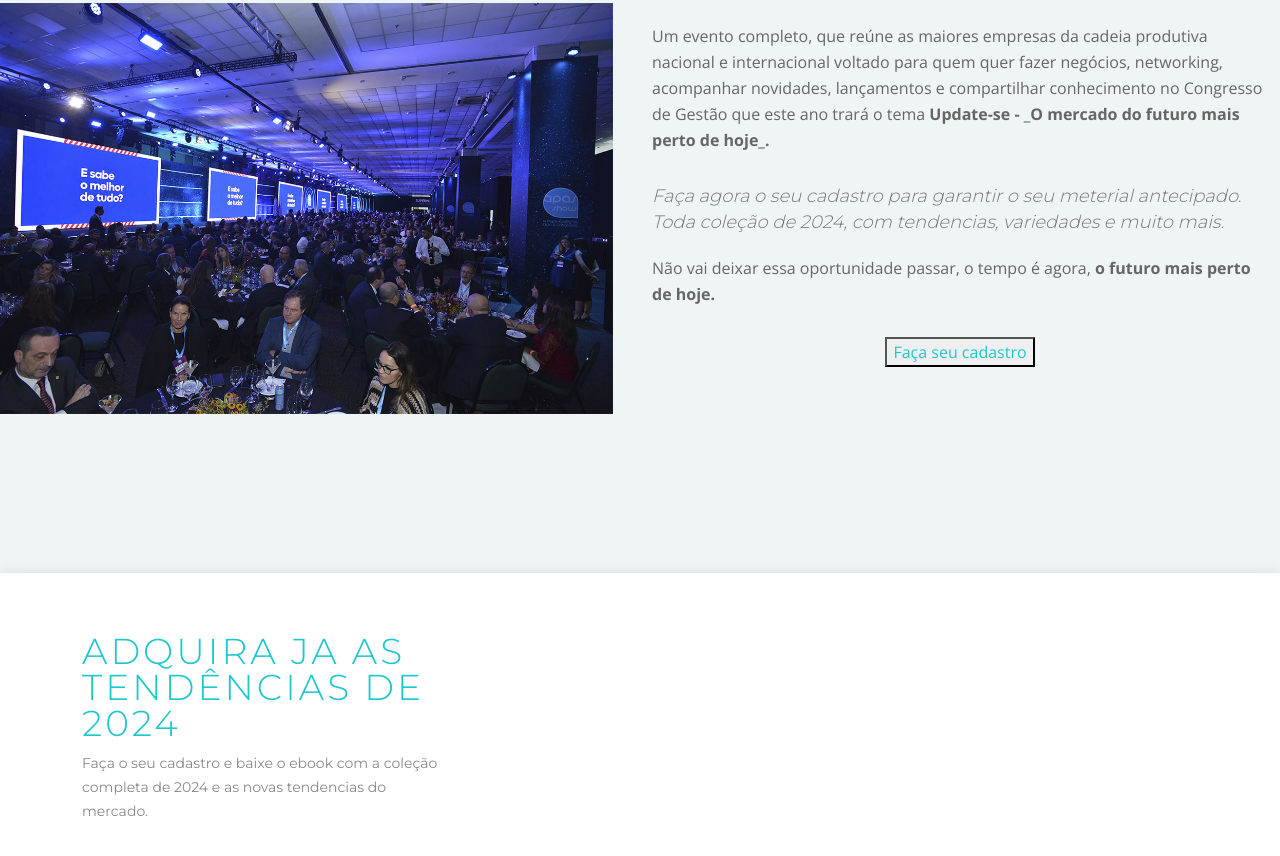
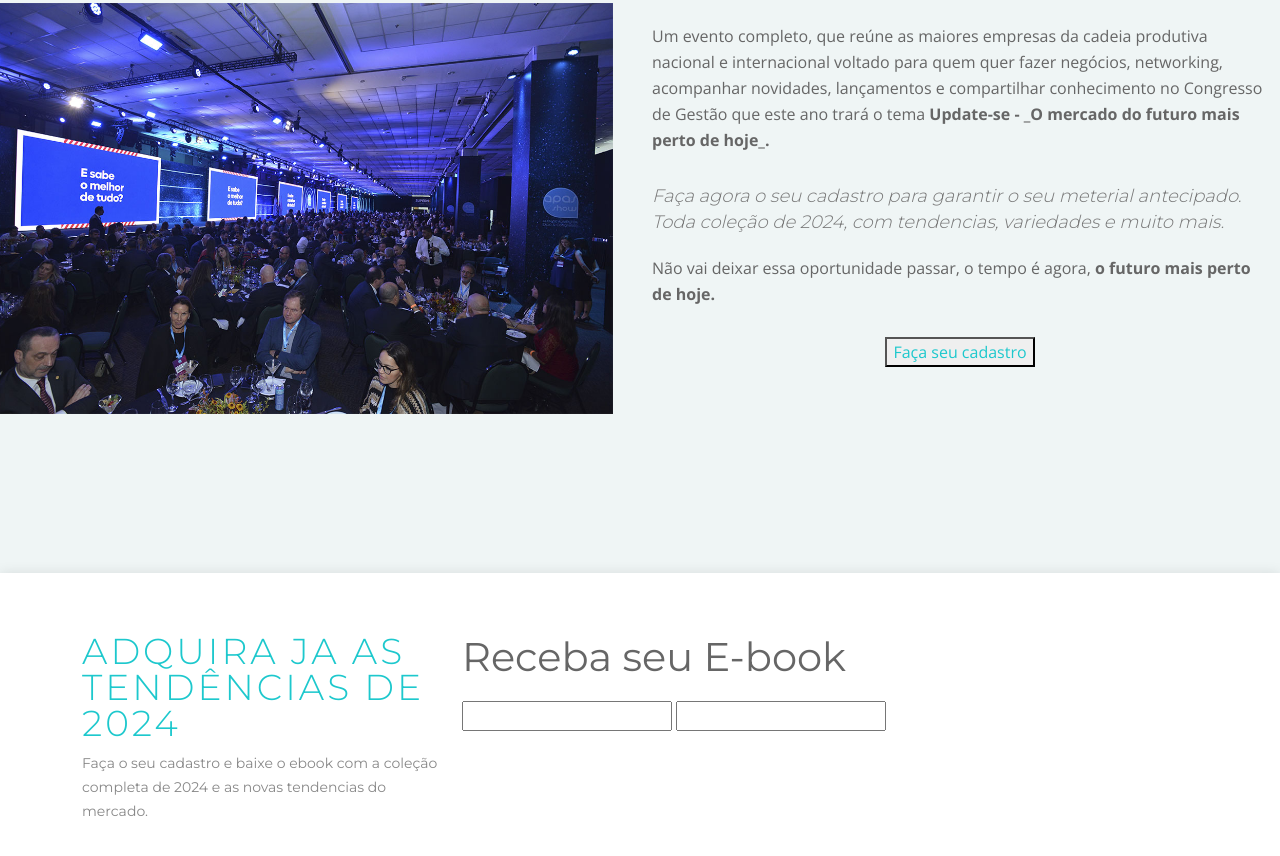
Before and after one commit to Htr2019tb/Htrlp, a plain HTML site: page index.html in a window 1280 px wide. Shown: the part 1134-1990 px from the top of the page. Drawn offline with nearby package versions, Linux system fonts and the light colour scheme.

Commit message:
Atualizar o index.html

```diff
--- a/index.html
+++ b/index.html
@@ -141,7 +141,18 @@
 
           <div class="col-lg-5 col-md-8">
             <div class="form">
+              <form>
+                <h1>Receba seu E-book</h1>
+                <label>
+                    <span></span>
+                    <input type="text" name="name">
+                </label>
+                <label>
+                    <span></span>
+                    <input type="email" name="email">
+                </label>
 
+              </form>
             </div>
           </div>
 
```
